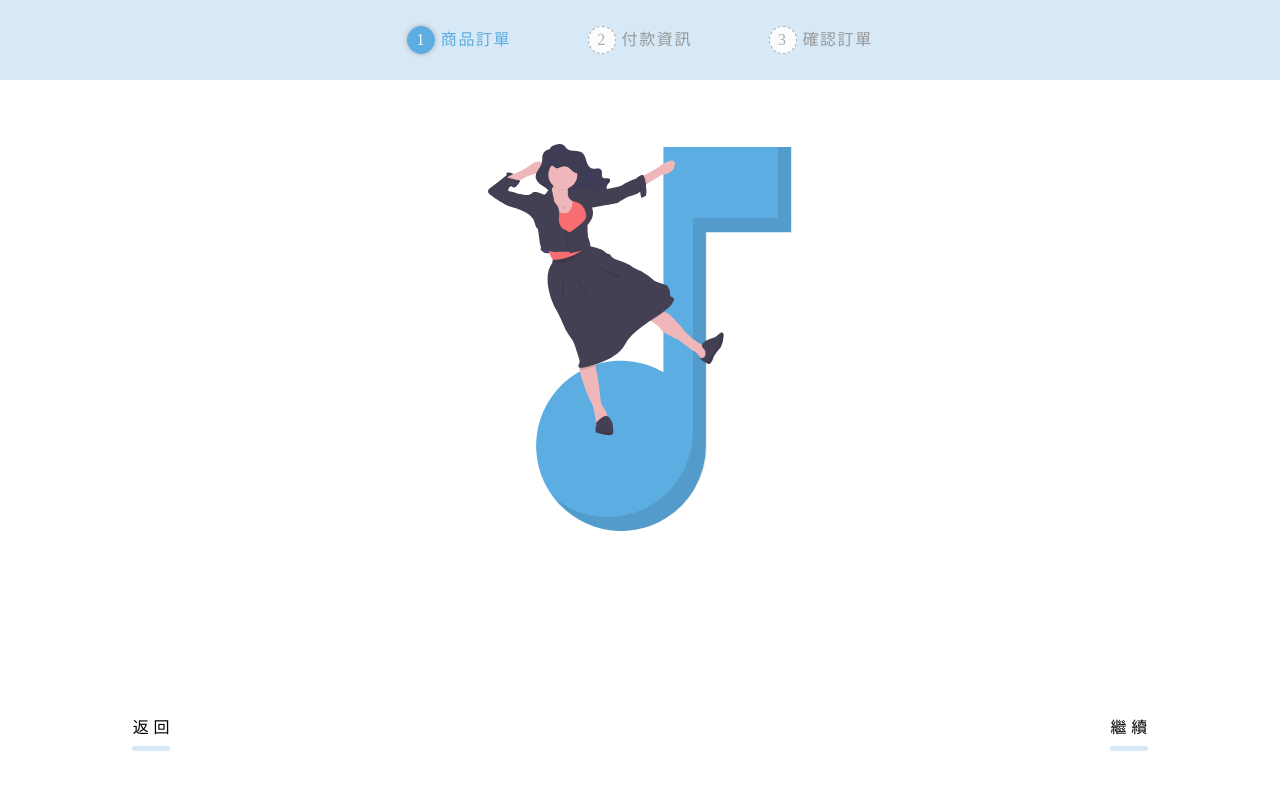
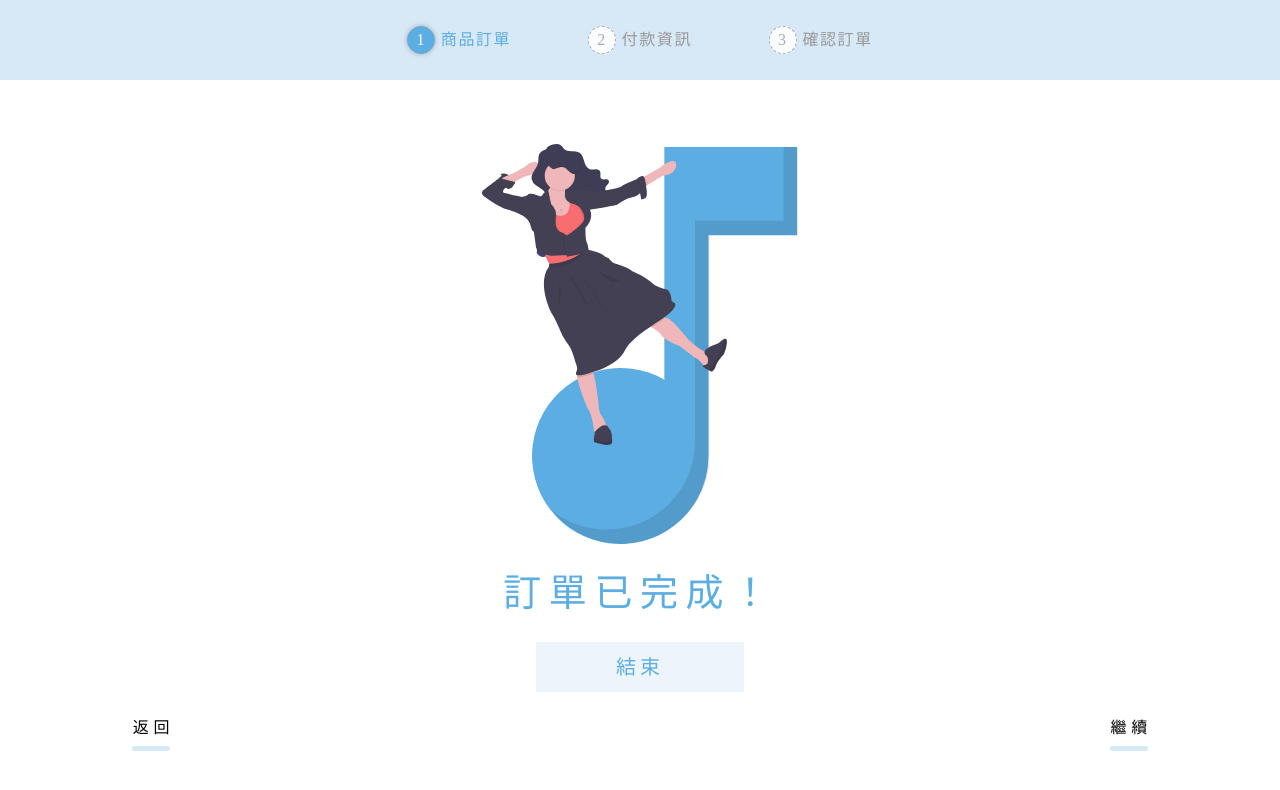
Before and after one commit to wenyo/Payment, a plain HTML site: page index.html in a window 1280 px wide. Drawn offline with nearby package versions, Linux system fonts and the light colour scheme.

Commit message:
#0811
訂購完成頁面css完成

```diff
--- a/index.html
+++ b/index.html
@@ -112,6 +112,8 @@
 
                 <div class="completeOrder">
                     <img src="./img/photo_order done.svg" alt="">
+                    <h4>訂單已完成！</h4>
+                    <span class="finish">結束</span>
                 </div>
             </div>
 
--- a/scss/page/_main.scss
+++ b/scss/page/_main.scss
@@ -204,3 +204,31 @@ li.active{
     height: 2px;
     width: 100%;
 }
+
+// Complete Order //
+
+.completeOrder{
+    display: inline-flex;
+    flex-direction: column;
+    align-items: center;
+    img{
+        height: 50vh;
+        width: auto;
+    }
+    h4{
+        font-size: $fontsize-xxl;
+        letter-spacing: $letter-spc-s;
+        color: $color-master;
+        margin: 30px 0;
+    }
+}
+
+.finish{
+    background-color: $color-four;
+    color: $color-master;
+    font-size: $fontsize-m;
+    letter-spacing: $letter-spc-s;
+    padding: 15px 80px;
+    text-align: center;
+    box-sizing: border-box;
+}
```
Also changed, not shown: css/all.css, css/min/all.min.css, 2 other files.
